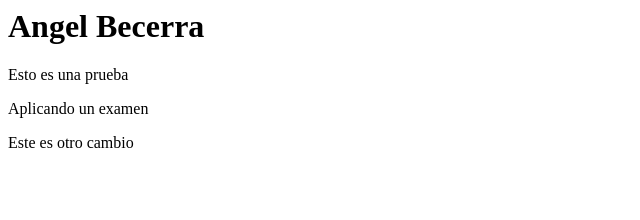
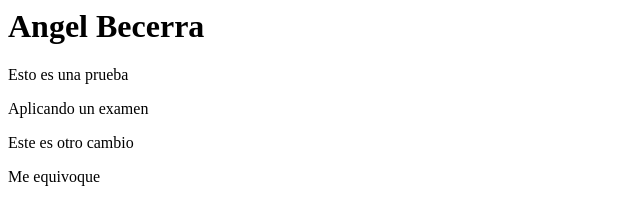
Before and after one commit to angx7/MiPrimeraPagina, a plain HTML site: page index.html in a window 1280 px wide. Shown: the whole page, without its empty margins (0-640 px from the left). Drawn offline with Linux system fonts and the light colour scheme.

Commit message:
me equivoque

```diff
--- a/index.html
+++ b/index.html
@@ -5,3 +5,5 @@
 <p>Aplicando un examen</p>
 
 <p>Este es otro cambio</p>
+
+<p>Me equivoque</p>
```
